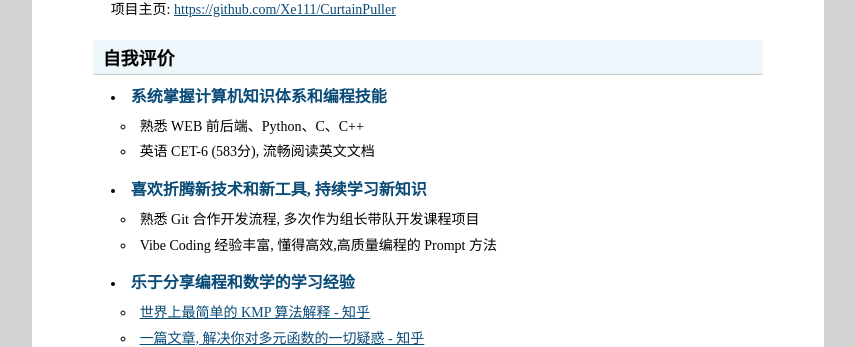
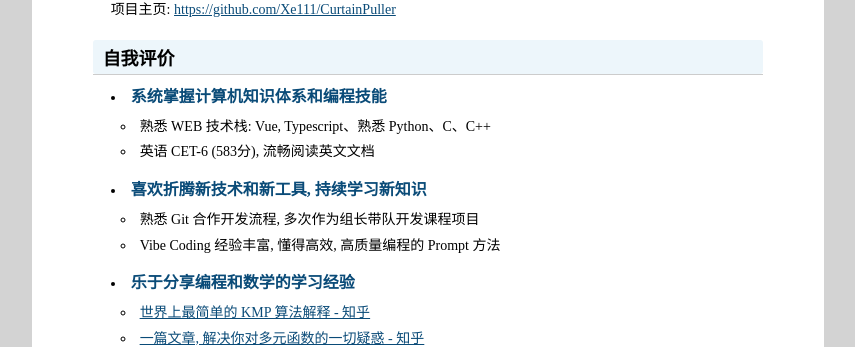
Before and after one commit to sherlocknieh/sherlocknieh.github.io, a Jekyll site: the page pages/resume.html, which Jekyll copies as it is, in a window 1280 px wide. Shown: the part 756-1103 px from the top of the page, without its empty margins (212-1067 px from the left). Built offline with Jekyll 4.4.1, drawn with Linux system fonts in a browser that asks for light colours.

Commit message:
更新简历，个人技能添加 TypeScript

```diff
--- a/pages/resume.html
+++ b/pages/resume.html
@@ -121,7 +121,7 @@
             <li style="margin-bottom: 12px; font-size: 15px; font-weight: normal; line-height: 1.7;">
                 <strong style="font-size: 16px; font-weight: bold; color: #0a4b78;">系统掌握计算机知识体系和编程技能</strong>
                 <ul style="list-style: circle inside; margin: 4px 0 0 10px; padding-left: 0;">
-                    <li style="font-size: 14px; margin-bottom: 2px;">熟悉 WEB 前后端、Python、C、C++</li>
+                    <li style="font-size: 14px; margin-bottom: 2px;">熟悉 WEB 技术栈: Vue, Typescript、熟悉 Python、C、C++</li>
                     <li style="font-size: 14px; margin-bottom: 2px;">英语 CET-6 (583分), 流畅阅读英文文档</li>
                 </ul>
             </li>
@@ -129,7 +129,7 @@
                 <strong style="font-size: 16px; font-weight: bold; color: #0a4b78;">喜欢折腾新技术和新工具, 持续学习新知识</strong>
                 <ul style="list-style: circle inside; margin: 4px 0 0 10px; padding-left: 0;">
                     <li style="font-size: 14px; margin-bottom: 2px;">熟悉 Git 合作开发流程, 多次作为组长带队开发课程项目</li>
-                    <li style="font-size: 14px; margin-bottom: 2px;">Vibe Coding 经验丰富, 懂得高效,高质量编程的 Prompt 方法</li>
+                    <li style="font-size: 14px; margin-bottom: 2px;">Vibe Coding 经验丰富, 懂得高效, 高质量编程的 Prompt 方法</li>
                 </ul>
             </li>
             <li style="margin-bottom: 12px; font-size: 15px; font-weight: normal; line-height: 1.7;">
```
